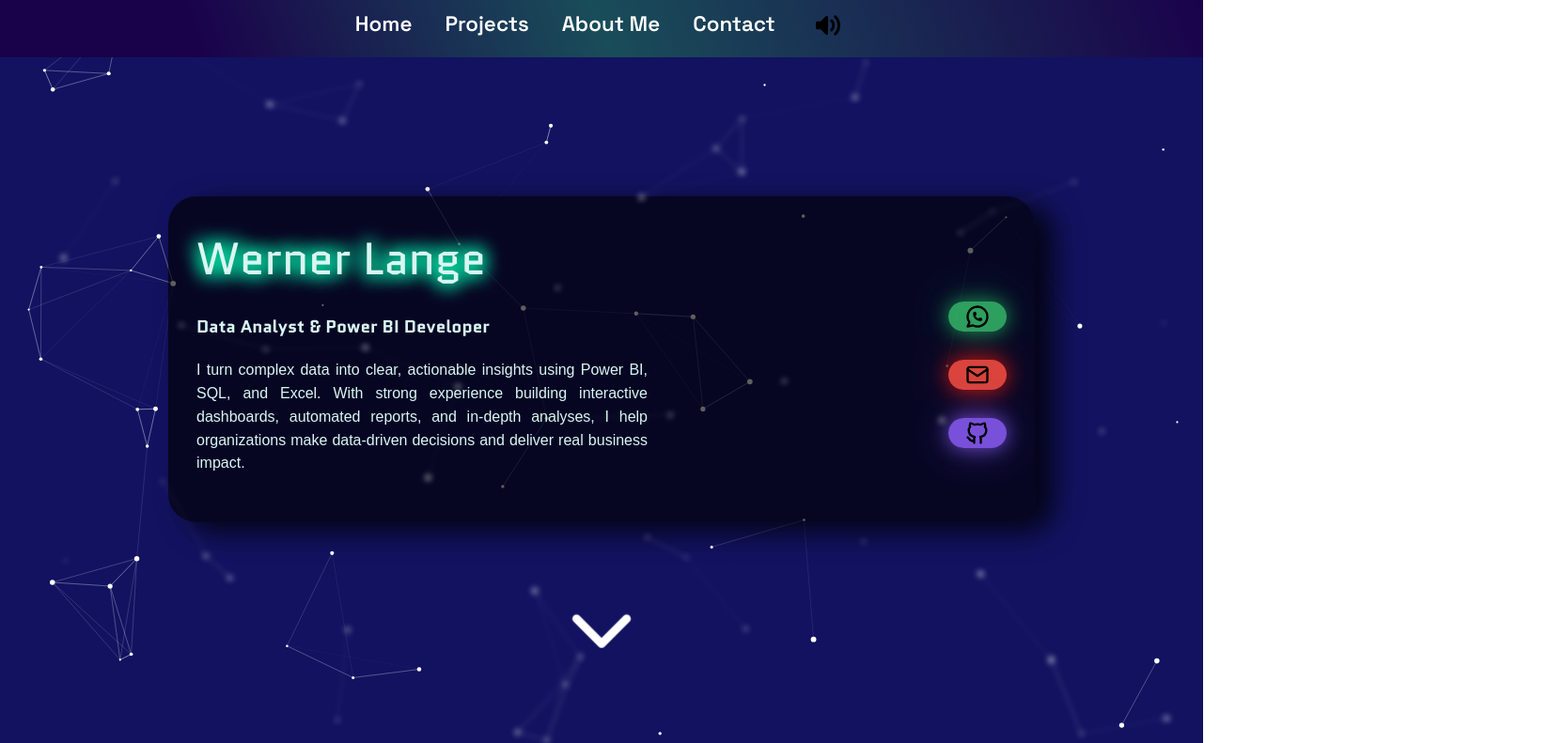
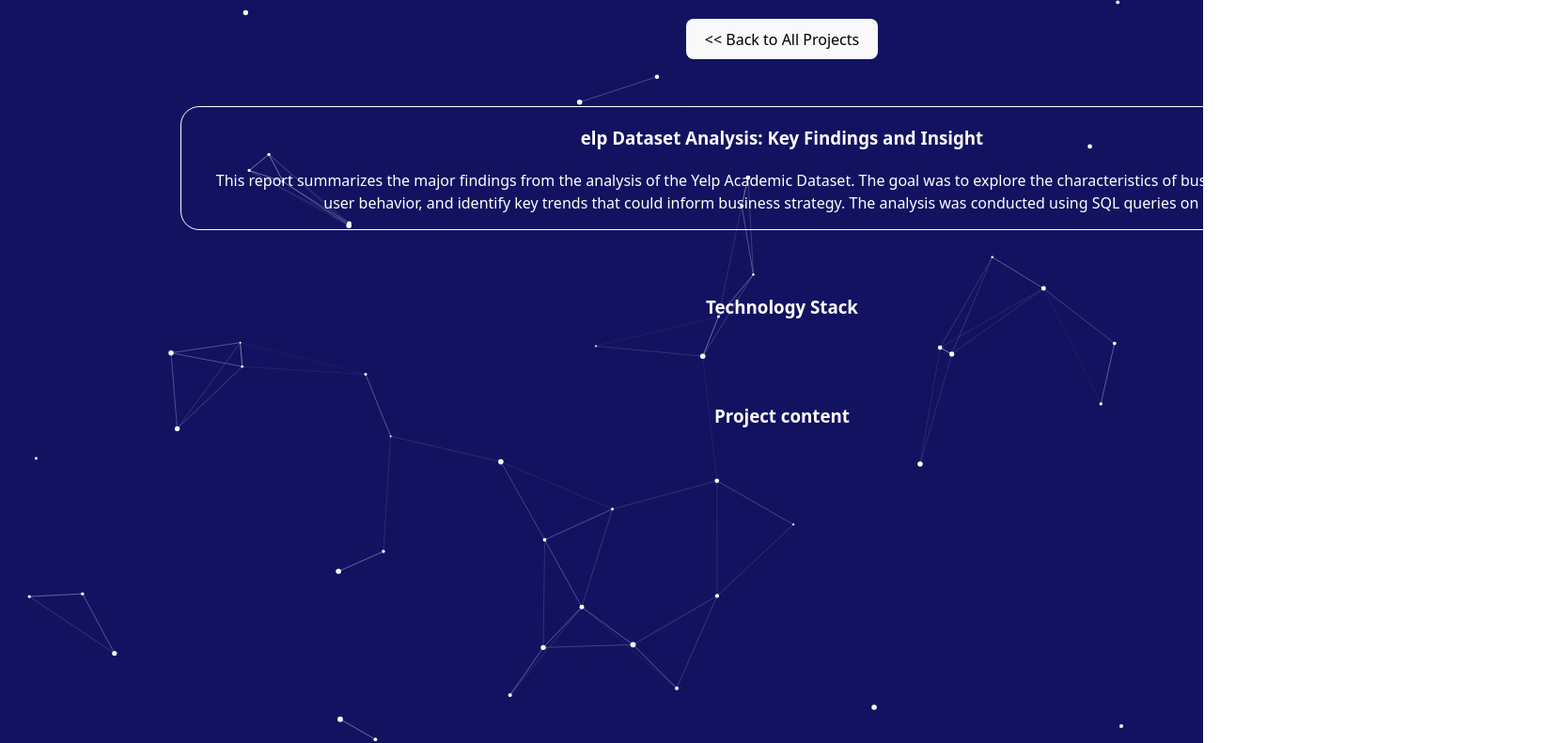
Before and after one commit to Berna15548/powerbi-portfolio, a React (Vite) app: page / in a window 1280 px wide. Shown: the top 791 px of the page at 94% size, 1664 px wide, since content can reach past the window. Built offline with nearby package versions, Linux system fonts and the light colour scheme.

Commit message:
pagina descripcion proyecto

```diff
--- a/src/App.tsx
+++ b/src/App.tsx
@@ -10,6 +10,7 @@
 import ParticlesInitializer from "./components/Canvas/ParticlesInitializer.tsx";
 import BackgroundMusic from "./components/Canvas/music/BackgroundMusic.tsx";
 import {MusicProvider} from "./components/Canvas/music/MusicProvider.tsx";
+import ProyectPage from "./components/ProyectPage.tsx";
 
 
 function App() {
@@ -83,11 +84,12 @@
                 <ParticlesInitializer />
                 <ParticlesComponent id="particles-global" />
                 <div id="app-container">
-                    <NavBar />
+                    {/*<NavBar />
                     <Inicio />
                     <Proyectos />
                     <SobreMi />
-                    <Contacto />
+                    <Contacto />*/}
+                    <ProyectPage></ProyectPage>
 
                 </div>
             </div>
--- /dev/null
+++ b/src/ProyectPage.scss
@@ -0,0 +1,20 @@
+#proyect-page-container {
+  position: relative;
+  top: 0;
+  height: 100vh;
+  width: 100vw;
+  display: flex;
+  flex-direction: column;
+  align-items: center;
+  padding: 20px 15%;
+  color: white;
+  gap: 50px;
+}
+
+#header-panel{
+  padding: 0px 20px;
+  border-color: white;
+  border-style: solid;
+  border-width: 1px;
+  border-radius: 20px;
+}
--- /dev/null
+++ b/src/components/ProyectPage.tsx
@@ -0,0 +1,31 @@
+import '../App.scss';
+import '../ProyectPage.scss'
+
+const ProyectPage = () => {
+    return (
+        <div id="proyect-page-container">
+            <button>{"<< Back to All Projects"}</button>
+            <div id='header-panel'>
+                <h3>elp Dataset Analysis: Key Findings and Insight</h3>
+                <p>This report summarizes the major findings from the analysis of the Yelp Academic Dataset. The goal was to explore the characteristics of businesses, understand user behavior, and identify key trends that could inform business strategy. The analysis was conducted using SQL queries on a Pos</p>
+            </div>
+
+            <div id="skills-panel">
+                <h3>Technology Stack</h3>
+                <div>
+                    {/*los tags de las herramietnas*/}
+                </div>
+            </div>
+
+            <div id="index-panel">
+                <h3>Project content</h3>
+                <div>
+                    {/*indice de cosas*/}
+                </div>
+            </div>
+
+        </div>
+    );
+};
+
+export default ProyectPage;
--- a/src/components/Proyectos.tsx
+++ b/src/components/Proyectos.tsx
@@ -3,7 +3,6 @@
 import Slider from "react-slick";
 import "../App.scss";
 import { Card, Text, Title } from "@mantine/core";
-import { CgHomeScreen, CgScreen } from "react-icons/cg";
 import { useEffect, useState, useRef } from "react";
 import SwipeHint from "./subComponents/SwipeHint.tsx";
 import PrevArrow from "./subComponents/PrevArrow.tsx";
```
